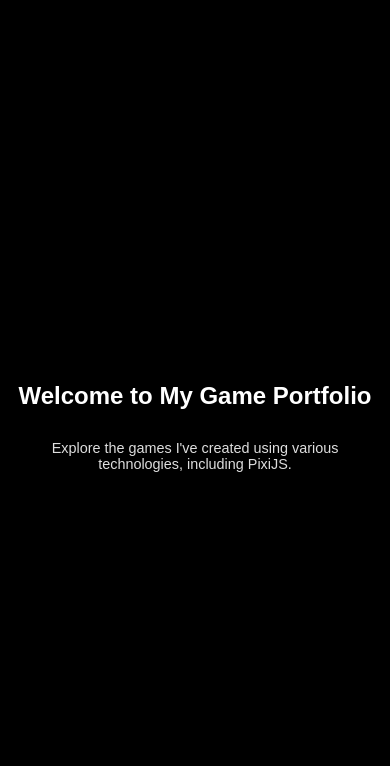
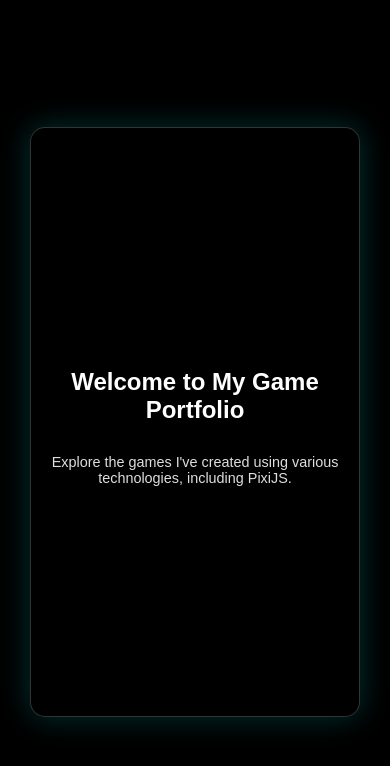
Before and after one commit to yotagah/portfolio, a website built with Vite: page index.html in a window 390 px wide. Built offline with nearby package versions, Linux system fonts and the light colour scheme; animation ran at ten frames a second; files whose address does not match are found by name.

Commit message:
css improv

```diff
--- a/index.html
+++ b/index.html
@@ -13,17 +13,22 @@
         <canvas id="pixi-canvas"></canvas>
         <div id="portfolio-sections">
             <section id="intro" class="portfolio-item">
+                <div class="panel-content">
                     <h1>Welcome to My Game Portfolio</h1>
                     <p>Explore the games I've created using various technologies, including PixiJS.</p>
+                </div>
             </section>
             <section id="game1" class="portfolio-item">
+                <div class="panel-content">
                     <h2>Game 1: Title</h2>
                     <img src="/assets/game1-thumbnail.jpg" alt="Game 1 Thumbnail">
                     <p>Description of Game 1...</p>
                     <a href="https://example.com/game1" target="_blank">Play Online</a>
                     <p>Instructions: How to run...</p>
+                </div>
             </section>
             <section id="game2" class="portfolio-item">
+                <div class="panel-content">
                     <h2>Game 2: Title</h2>
                     <video controls>
                         <source src="/assets/game2-demo.mp4" type="video/mp4">
@@ -31,24 +36,31 @@
                     <p>Description of Game 2...</p>
                     <a href="/downloads/game2.zip" download>Download</a>
                     <p>Instructions: Extract and run index.html...</p>
+                </div>
             </section>
             <!-- Add more sections as needed -->
             <section id="game3" class="portfolio-item">
+                <div class="panel-content">
                     <h2>Game 3: Title</h2>
                     <img src="/assets/game3-thumbnail.jpg" alt="Game 3 Thumbnail">
                     <p>Description...</p>
                     <a href="https://example.com/game3">Play</a>
+                </div>
             </section>
             <section id="game4" class="portfolio-item">
+                <div class="panel-content">
                     <h2>Game 4: Title</h2>
                     <p>Description...</p>
                     <a href="/downloads/game4.zip" download>Download</a>
+                </div>
             </section>
             <section id="game5" class="portfolio-item">
+                <div class="panel-content">
                     <h2>Game 5: Title</h2>
                     <img src="/assets/game5-thumbnail.jpg" alt="Game 5 Thumbnail">
                     <p>Description...</p>
                     <a href="https://example.com/game5">Play</a>
+                </div>
             </section>
         </div>
     </div>
--- a/public/style.css
+++ b/public/style.css
@@ -27,6 +27,7 @@
 #portfolio-sections {
     position: relative;
     z-index: 1;
+    padding: 60px 0;
 }
 
 .portfolio-item {
@@ -36,9 +37,27 @@
     justify-content: center;
     align-items: center;
     text-align: center;
-    padding: 20px;
+    padding: 30px;
     scroll-snap-align: start;
-    background: rgba(0, 0, 0, 0.5);
+    box-sizing: border-box;
+    max-width: 800px;
+    margin: 0 auto;
+}
+
+.panel-content {
+    background: rgba(0, 0, 0, 0.6);
+    backdrop-filter: blur(15px);
+    border: 1px solid rgba(255, 255, 255, 0.2);
+    border-radius: 20px;
+    box-shadow: 0 0 30px rgba(0, 255, 255, 0.2);
+    padding: 30px;
+    width: 100%;
+    height: 40vh;
+    display: flex;
+    flex-direction: column;
+    justify-content: center;
+    align-items: center;
+    text-align: center;
     box-sizing: border-box;
 }
 
@@ -67,21 +86,31 @@
 .portfolio-item a {
     display: inline-block;
     margin: 10px;
-    padding: 10px 20px;
-    background: #007bff;
-    color: white;
+    padding: 12px 24px;
+    background: rgba(0, 255, 255, 0.2);
+    color: #00ffff;
     text-decoration: none;
-    border-radius: 5px;
+    border: 1px solid #00ffff;
+    border-radius: 10px;
+    transition: all 0.3s ease;
 }
 
 .portfolio-item a:hover {
-    background: #0056b3;
+    background: rgba(0, 255, 255, 0.4);
+    box-shadow: 0 0 10px rgba(0, 255, 255, 0.5);
 }
 
 /* Responsive */
 @media (max-width: 768px) {
     .portfolio-item {
-        padding: 10px;
+        padding: 20px;
+        margin: 10px;
+    }
+    .panel-content {
+        padding: 20px;
+        border-radius: 15px;
+        height: auto;
+        min-height: 70vh;
     }
     .portfolio-item h1, .portfolio-item h2 {
         font-size: 1.5em;
```
Lines whose indentation alone changed are shown as unchanged.
